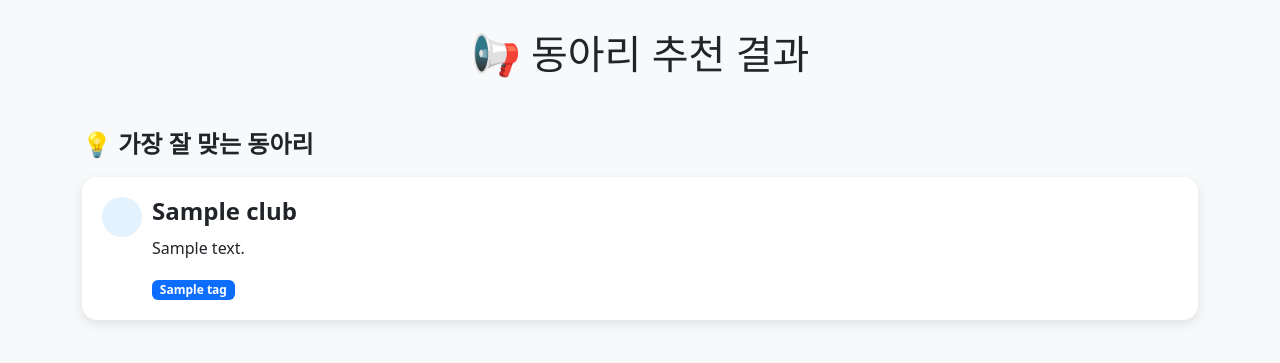
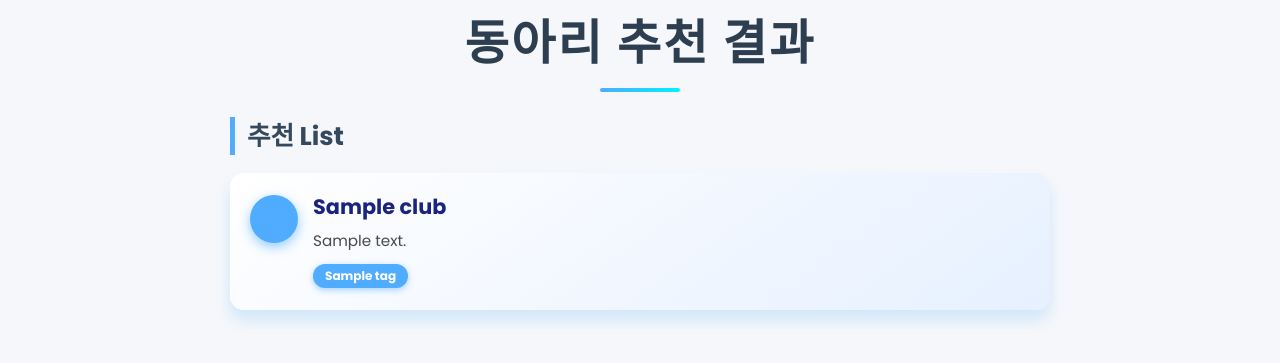
Before and after one commit to MilaEvans/OSS-project, a Flask app: template Image extraction/templates/result.html in a window 1280 px wide. Shown: the top 363 px of the page. Run offline with Flask 3, Linux system fonts and the light colour scheme; the template is opened without the code that fills it: most values are stand-ins (such as "Sample title", 1, 10 or a date in 2020).

Commit message:
UI 개선

```diff
--- a/Image extraction/templates/result.html
+++ b/Image extraction/templates/result.html
@@ -5,70 +5,162 @@
     <title>동아리 추천 결과</title>
     <link rel="stylesheet" href="https://cdn.jsdelivr.net/npm/bootstrap@5.3.0/dist/css/bootstrap.min.css" />
     <link href="https://cdn.jsdelivr.net/npm/bootstrap-icons@1.10.5/font/bootstrap-icons.css" rel="stylesheet" />
+    <link href="https://fonts.googleapis.com/css2?family=Poppins:wght@400;700&display=swap" rel="stylesheet" />
     <style>
+        /* 전체 바디 스타일 */
         body {
-            background-color: #f8f9fa;
-            padding-top: 30px;
+            margin: 0;
+            background: #f5f7fa;
+            font-family: 'Poppins', sans-serif;
+            padding: 15px 10px;
+            color: #333;
         }
+
+        /* 컨테이너 너비와 패딩 조절 */
+        .container {
+            max-width: 850px;
+            margin: 0 auto;
+            padding: 0 15px;
+        }
+
+        /* 타이틀 스타일 + 간단한 애니메이션 */
+        h1.text-center {
+            font-weight: 700;
+            font-size: 3rem;
+            color: #2c3e50;
+            text-align: center;
+            margin-bottom: 25px;
+            letter-spacing: 0.05em;
+            position: relative;
+            overflow: hidden;
+        }
+        h1.text-center::after {
+            content: '';
+            display: block;
+            width: 80px;
+            height: 4px;
+            background: linear-gradient(90deg, #4facfe 0%, #00f2fe 100%);
+            margin: 15px auto 0;
+            border-radius: 2px;
+            animation: slideIn 1s ease forwards;
+        }
+        @keyframes slideIn {
+            from {
+                width: 0;
+                opacity: 0;
+            }
+            to {
+                width: 80px;
+                opacity: 1;
+            }
+        }
+
+        /* 섹션 제목 */
         .section-title {
-            margin-top: 30px;
-            margin-bottom: 15px;
-            font-weight: bold;
-            font-size: 1.5rem;
+            font-weight: 600;
+            font-size: 1.6rem;
+            color: #34495e;
+            margin-bottom: 18px;
+            border-left: 5px solid #4facfe;
+            padding-left: 12px;
+            user-select: none;
         }
+
+        /* 추천 카드 */
         .recommendation-card {
-            background-color: #ffffff;
-            border-radius: 15px;
-            padding: 20px;
-            margin-bottom: 20px;
-            box-shadow: 0 4px 12px rgba(0,0,0,0.1);
+            background: linear-gradient(145deg, #ffffff, #e6f0ff);
+            border-radius: 14px;
+            padding: 22px 20px;
+            margin-bottom: 18px;
+            display: flex;
+            align-items: flex-start;
+            gap: 15px;
+            box-shadow: 0 10px 15px rgba(0, 143, 255, 0.15);
+            transition: transform 0.25s ease, box-shadow 0.25s ease;
+            cursor: pointer;
         }
+        .recommendation-card:hover {
+            transform: translateY(-8px);
+            box-shadow: 0 20px 25px rgba(0, 143, 255, 0.3);
+            background: linear-gradient(145deg, #d6e6ff, #b3d1ff);
+        }
+
+        /* 동아리 이름 */
         .recommendation-card h4 {
-            font-weight: bold;
-            margin-bottom: 10px;
+            margin: 0 0 10px;
+            font-weight: 700;
+            color: #1a237e;
+            font-size: 1.3rem;
+            user-select: text;
         }
+
+        /* 설명 */
+        .recommendation-card p {
+            margin: 0 0 12px;
+            color: #4a4a4a;
+            font-size: 0.95rem;
+            line-height: 1.4;
+            user-select: text;
+        }
+
+        /* 태그 배지 */
         .recommendation-card .badge {
-            margin-right: 5px;
+            background: #4facfe;
+            color: white;
+            font-weight: 600;
+            font-size: 0.75rem;
+            margin-right: 7px;
+            user-select: none;
+            border-radius: 12px;
+            padding: 6px 12px;
+            box-shadow: 0 2px 6px rgba(79,172,254,0.5);
+            transition: background-color 0.3s ease;
         }
+        .recommendation-card .badge:hover {
+            background-color: #2a9df4;
+        }
+
+        /* 아이콘 원 */
         .icon-circle {
-            width: 40px;
-            height: 40px;
-            background-color: #e3f2fd;
+            min-width: 48px;
+            min-height: 48px;
+            background: #4facfe;
             border-radius: 50%;
             display: flex;
             align-items: center;
             justify-content: center;
-            margin-right: 10px;
+            color: white;
+            font-size: 1.6rem;
+            box-shadow: 0 4px 12px rgba(79,172,254,0.6);
+            user-select: none;
+            flex-shrink: 0;
         }
+
+        /* 링크 스타일 제거 */
         a.text-decoration-none {
             text-decoration: none !important;
             color: inherit;
-        }
-        a.text-decoration-none:hover .recommendation-card {
-            background-color: #f1f9ff;
-            cursor: pointer;
-            transition: background-color 0.2s ease-in-out;
         }
     </style>
 </head>
 <body>
 <div class="container">
-    <h1 class="text-center mb-5">📢 동아리 추천 결과</h1>
+    <h1 class="text-center"> 동아리 추천 결과</h1>
 
-    <div class="section-title">💡 가장 잘 맞는 동아리</div>
+    <div class="section-title"> 추천 List </div>
 
     {% if recommended_clubs %}
         {% for club in recommended_clubs %}
         <a href="{{ url_for('club_detail', club_name=club.name) }}" class="text-decoration-none">
-            <div class="recommendation-card d-flex align-items-start">
+            <div class="recommendation-card">
                 <div class="icon-circle">
-                    <i class="bi bi-{{ club.icon }} fs-5 text-primary"></i>
+                    <i class="bi bi-{{ club.icon }}"></i>
                 </div>
                 <div>
                     <h4>{{ club.name }}</h4>
                     <p>{{ club.description }}</p>
                     {% for tag in club.tags %}
-                        <span class="badge bg-primary">{{ tag }}</span>
+                        <span class="badge">{{ tag }}</span>
                     {% endfor %}
                 </div>
             </div>
@@ -77,7 +169,6 @@
     {% else %}
         <p>추천 동아리가 없습니다.</p>
     {% endif %}
-
 </div>
 </body>
 </html>
```
